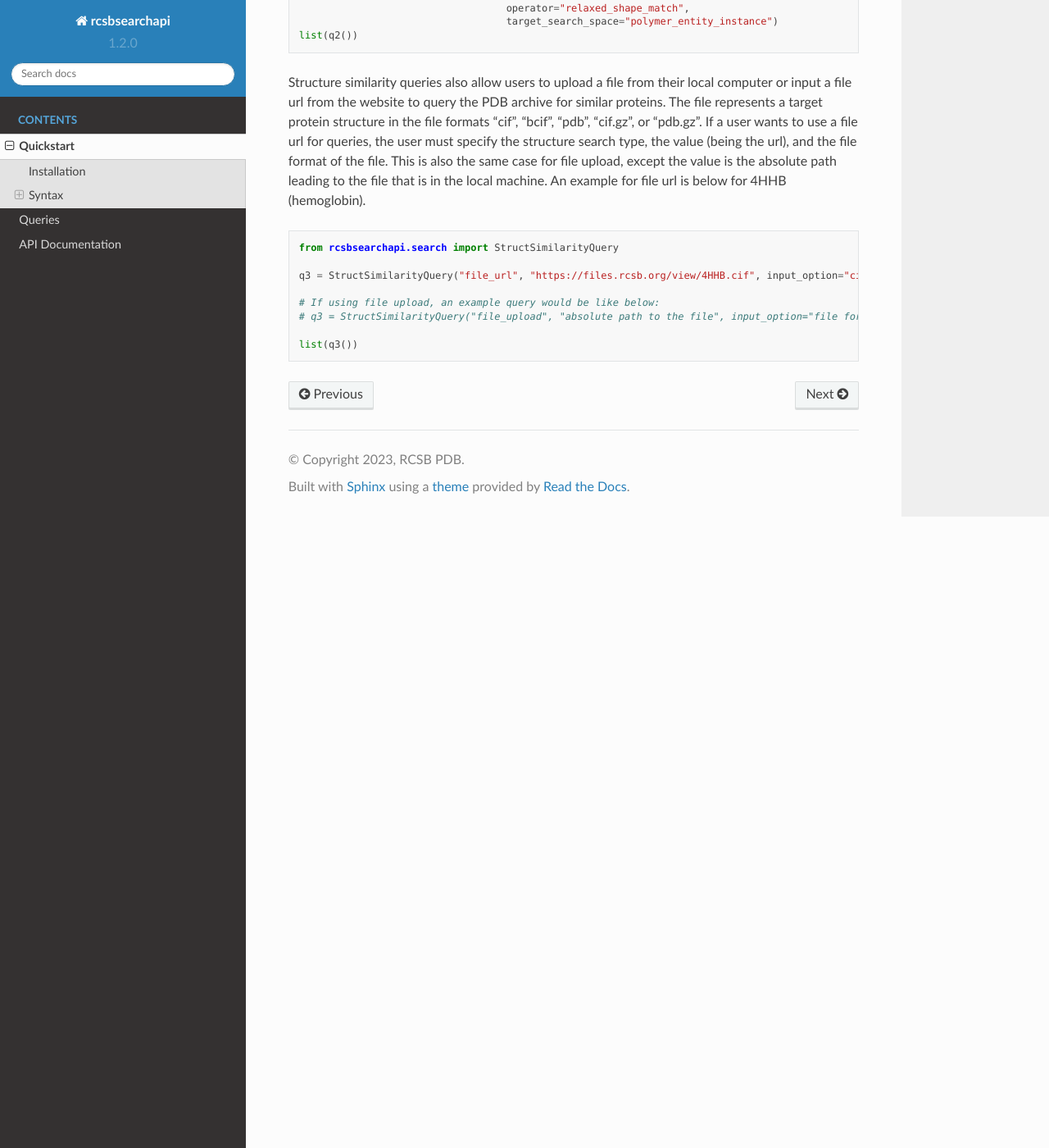
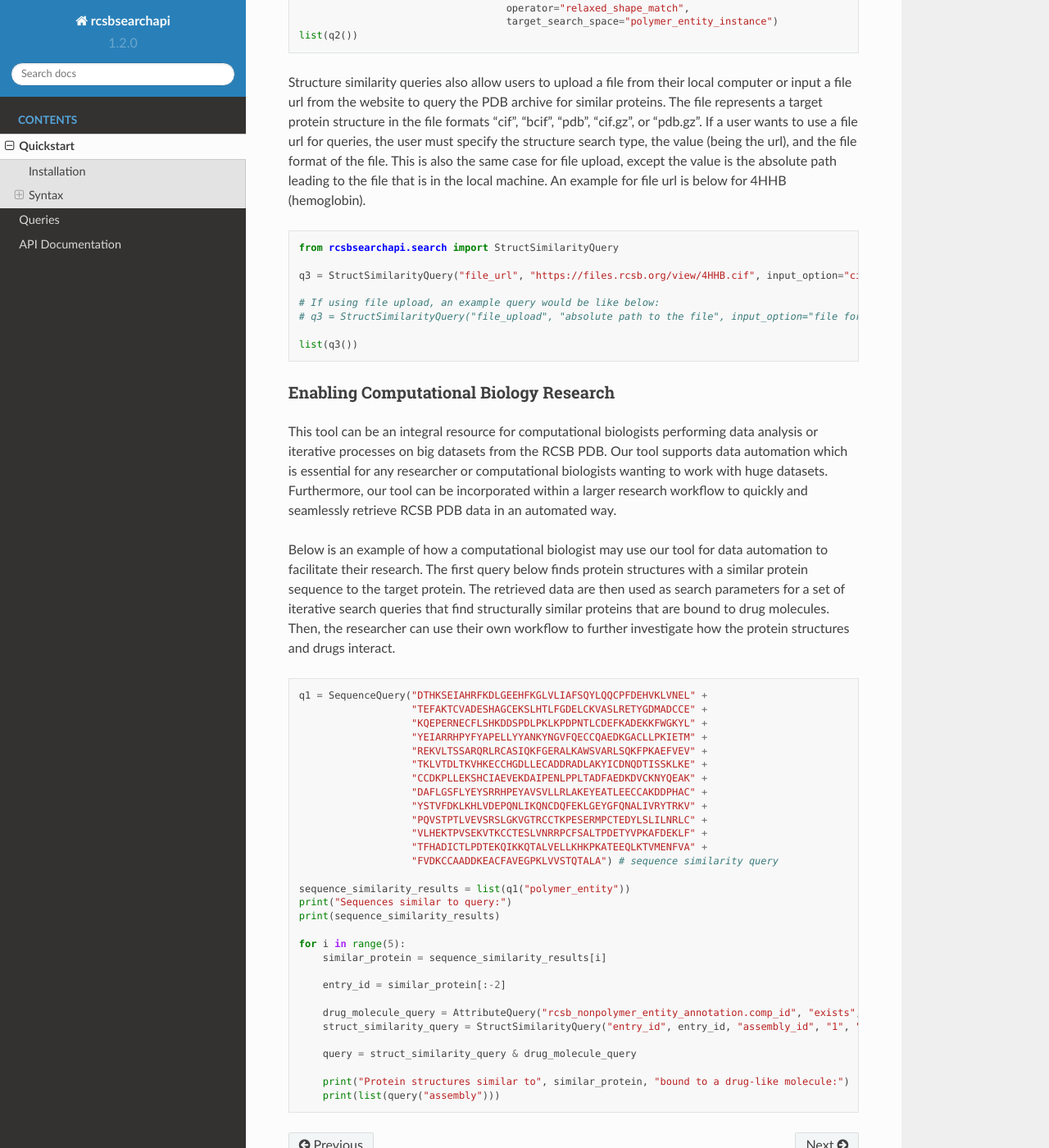
Before and after one commit to rcsb/py-rcsbsearchapi, a Sphinx documentation site: the page built from docs/quickstart.md, in a window 1280 px wide and 1400 px high, scrolled down 5312 px. Shown: the whole window at 82% size. Built offline with Sphinx 7.4.7 and the Read the Docs theme 2.0.0, drawn with Linux system fonts in a browser that asks for light colours.

Commit message:
added enabling computational biology research example in markdown files

````diff
--- a/docs/quickstart.md
+++ b/docs/quickstart.md
@@ -257,3 +257,40 @@ q3 = StructSimilarityQuery("file_url", "https://files.rcsb.org/view/4HHB.cif", i
 
 list(q3())
 ```
+### Enabling Computational Biology Research
+
+This tool can be an integral resource for computational biologists performing data analysis or iterative processes on big datasets from the RCSB PDB. Our tool supports data automation which is essential for any researcher or computational biologists wanting to work with huge datasets. Furthermore, our tool can be incorporated within a larger research workflow to quickly and seamlessly retrieve RCSB PDB data in an automated way.
+
+Below is an example of how a computational biologist may use our tool for data automation to facilitate their research. The first query below finds protein structures with a similar protein sequence to the target protein. The retrieved data are then used as search parameters for a set of iterative search queries that find structurally similar proteins that are bound to drug molecules. Then, the researcher can use their own workflow to further investigate how the protein structures and drugs interact.
+```python
+q1 = SequenceQuery("DTHKSEIAHRFKDLGEEHFKGLVLIAFSQYLQQCPFDEHVKLVNEL" +
+                   "TEFAKTCVADESHAGCEKSLHTLFGDELCKVASLRETYGDMADCCE" +
+                   "KQEPERNECFLSHKDDSPDLPKLKPDPNTLCDEFKADEKKFWGKYL" +
+                   "YEIARRHPYFYAPELLYYANKYNGVFQECCQAEDKGACLLPKIETM" +
+                   "REKVLTSSARQRLRCASIQKFGERALKAWSVARLSQKFPKAEFVEV" +
+                   "TKLVTDLTKVHKECCHGDLLECADDRADLAKYICDNQDTISSKLKE" +
+                   "CCDKPLLEKSHCIAEVEKDAIPENLPPLTADFAEDKDVCKNYQEAK" +
+                   "DAFLGSFLYEYSRRHPEYAVSVLLRLAKEYEATLEECCAKDDPHAC" +
+                   "YSTVFDKLKHLVDEPQNLIKQNCDQFEKLGEYGFQNALIVRYTRKV" +
+                   "PQVSTPTLVEVSRSLGKVGTRCCTKPESERMPCTEDYLSLILNRLC" +
+                   "VLHEKTPVSEKVTKCCTESLVNRRPCFSALTPDETYVPKAFDEKLF" +
+                   "TFHADICTLPDTEKQIKKQTALVELLKHKPKATEEQLKTVMENFVA" +
+                   "FVDKCCAADDKEACFAVEGPKLVVSTQTALA") # sequence similarity query
+
+sequence_similarity_results = list(q1("polymer_entity"))
+print("Sequences similar to query:")
+print(sequence_similarity_results)
+
+for i in range(5):
+    similar_protein = sequence_similarity_results[i]
+
+    entry_id = similar_protein[:-2]
+
+    drug_molecule_query = AttributeQuery("rcsb_nonpolymer_entity_annotation.comp_id", "exists", None) # attribute query for small molecule
+    struct_similarity_query = StructSimilarityQuery("entry_id", entry_id, "assembly_id", "1", "strict_shape_match", "assembly") # assemblyid = 1 by default
+
+    query = struct_similarity_query & drug_molecule_query
+
+    print("Protein structures similar to", similar_protein, "bound to a drug-like molecule:")
+    print(list(query("assembly")))
+```
````
Also changed, not shown: README.md (+37 -0 lines), docs/queries.md (+37 -0 lines).
